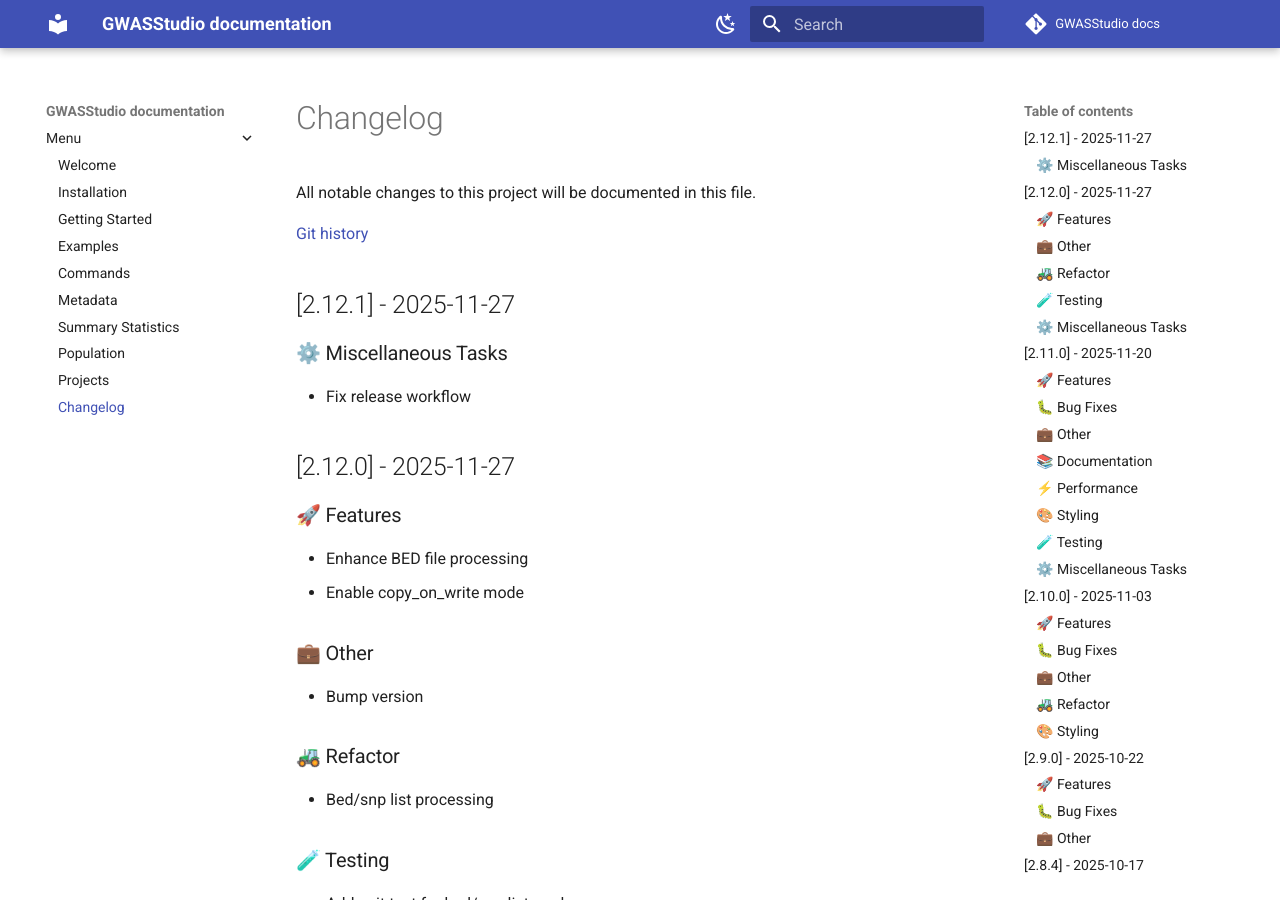
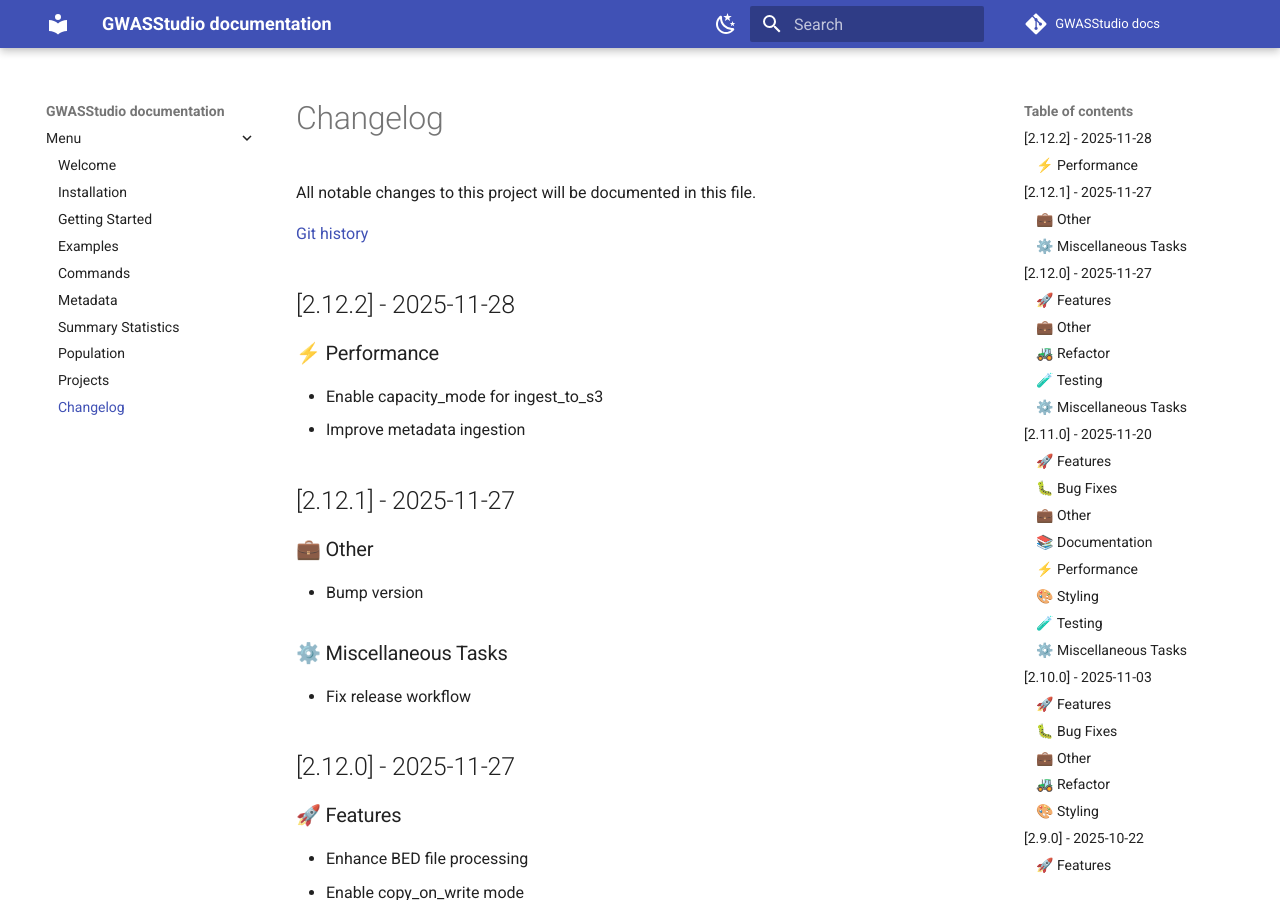
Before and after one commit to ht-diva/gwasstudio, an MkDocs documentation site: the page built from docs/changelog.md, in a window 1280 px wide and 900 px high. Built offline with MkDocs 1.6.1 and Material for MkDocs 9.7.7, drawn with Linux system fonts in a browser that asks for light colours; comment, search, counter and statistics services are not loaded.

Commit message:
bump version

```diff
--- a/docs/changelog.md
+++ b/docs/changelog.md
@@ -3,7 +3,18 @@
 All notable changes to this project will be documented in this file.
 
 [Git history](https://github.com/ht-diva/gwasstudio/commits/main/)
+## [2.12.2] - 2025-11-28
+
+### ⚡ Performance
+
+- Enable capacity_mode for ingest_to_s3
+- Improve metadata ingestion
+
 ## [2.12.1] - 2025-11-27
+
+### 💼 Other
+
+- Bump version
 
 ### ⚙️ Miscellaneous Tasks
 
--- a/pyproject.toml
+++ b/pyproject.toml
@@ -1,6 +1,6 @@
 [project]
 name = "gwasstudio"
-version = "2.12.1"
+version = "2.12.2"
 description = ""
 authors = [
     { name = "Gianmauro Cuccuru", email = "gianmauro.cuccuru@fht.org" },
```
